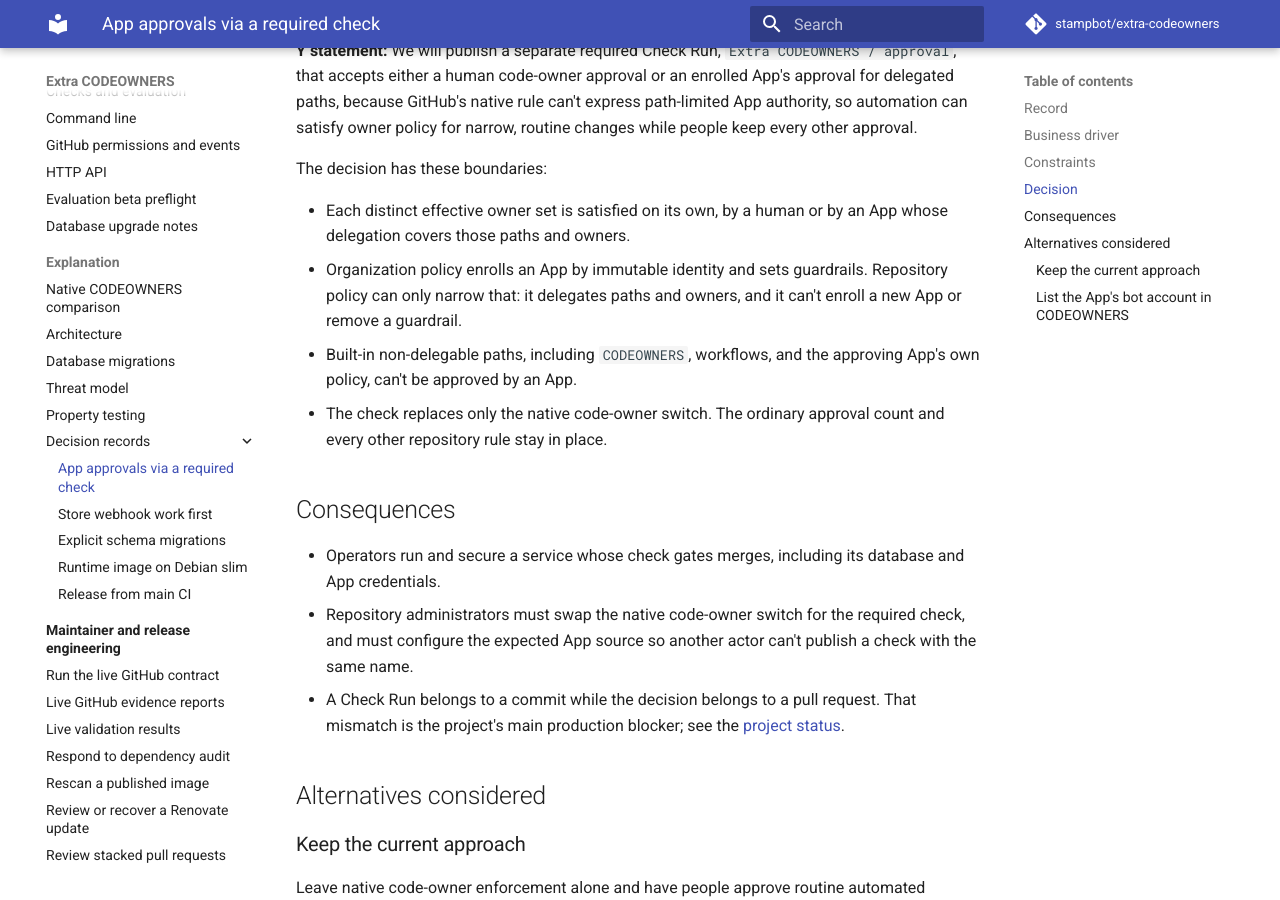
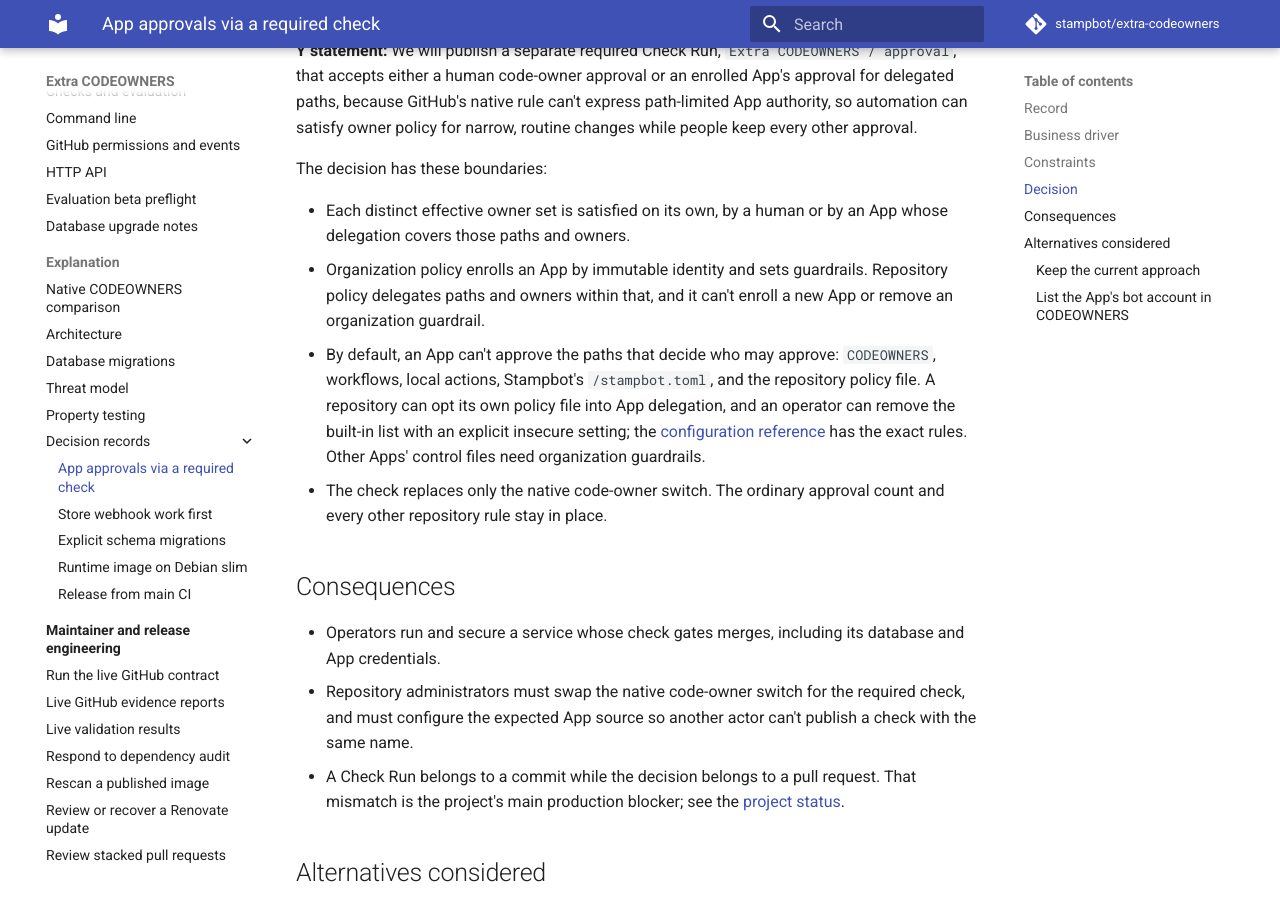
Before and after one commit to stampbot/extra-codeowners, an MkDocs documentation site: the page built from docs/explanation/adrs/2026-07-13-app-approvals-through-a-required-check.md, in a window 1280 px wide and 900 px high, scrolled down 1200 px. Built offline with MkDocs 1.6.1 and Material for MkDocs 9.7.7, drawn with Linux system fonts in a browser that asks for light colours; comment, search, counter and statistics services are not loaded.

Commit message:
docs: address review findings on requirements and ADRs
State the non-delegable path exceptions in the App approvals ADR, keep threat-model invariants above document precedence in AGENTS.md, limit sign-off guidance to a person who certifies the DCO, and narrow the live-validation claim to the cases actually run. Retag tests whose assertions didn't verify the requirement they named, and record the remaining coverage gaps in project status.

Co-Authored-By: Claude Opus 5.5 <noreply@anthropic.com>
Claude-Session: https://claude.ai/code/session_017QrsWMTSKzDDVS5XPE21qF
Signed-off-by: Claude <noreply@anthropic.com>

```diff
--- a/docs/explanation/adrs/2026-07-13-app-approvals-through-a-required-check.md
+++ b/docs/explanation/adrs/2026-07-13-app-approvals-through-a-required-check.md
@@ -43,10 +43,15 @@ The decision has these boundaries:
 - Each distinct effective owner set is satisfied on its own, by a human or by
   an App whose delegation covers those paths and owners.
 - Organization policy enrolls an App by immutable identity and sets
-  guardrails. Repository policy can only narrow that: it delegates paths and
-  owners, and it can't enroll a new App or remove a guardrail.
-- Built-in non-delegable paths, including `CODEOWNERS`, workflows, and the
-  approving App's own policy, can't be approved by an App.
+  guardrails. Repository policy delegates paths and owners within that, and it
+  can't enroll a new App or remove an organization guardrail.
+- By default, an App can't approve the paths that decide who may approve:
+  `CODEOWNERS`, workflows, local actions, Stampbot's `/stampbot.toml`, and the
+  repository policy file. A repository can opt its own policy file into App
+  delegation, and an operator can remove the built-in list with an explicit
+  insecure setting; the
+  [configuration reference](../../reference/configuration.md#built-in-non-delegable-paths)
+  has the exact rules. Other Apps' control files need organization guardrails.
 - The check replaces only the native code-owner switch. The ordinary approval
   count and every other repository rule stay in place.
 
```
Also changed, not shown: AGENTS.md (+7 -3 lines), docs/explanation/architecture.md (+2 -2 lines), docs/explanation/native-codeowners.md (+2 -1 lines), docs/reference/project-status.md (+5 -2 lines), 6 other files.
